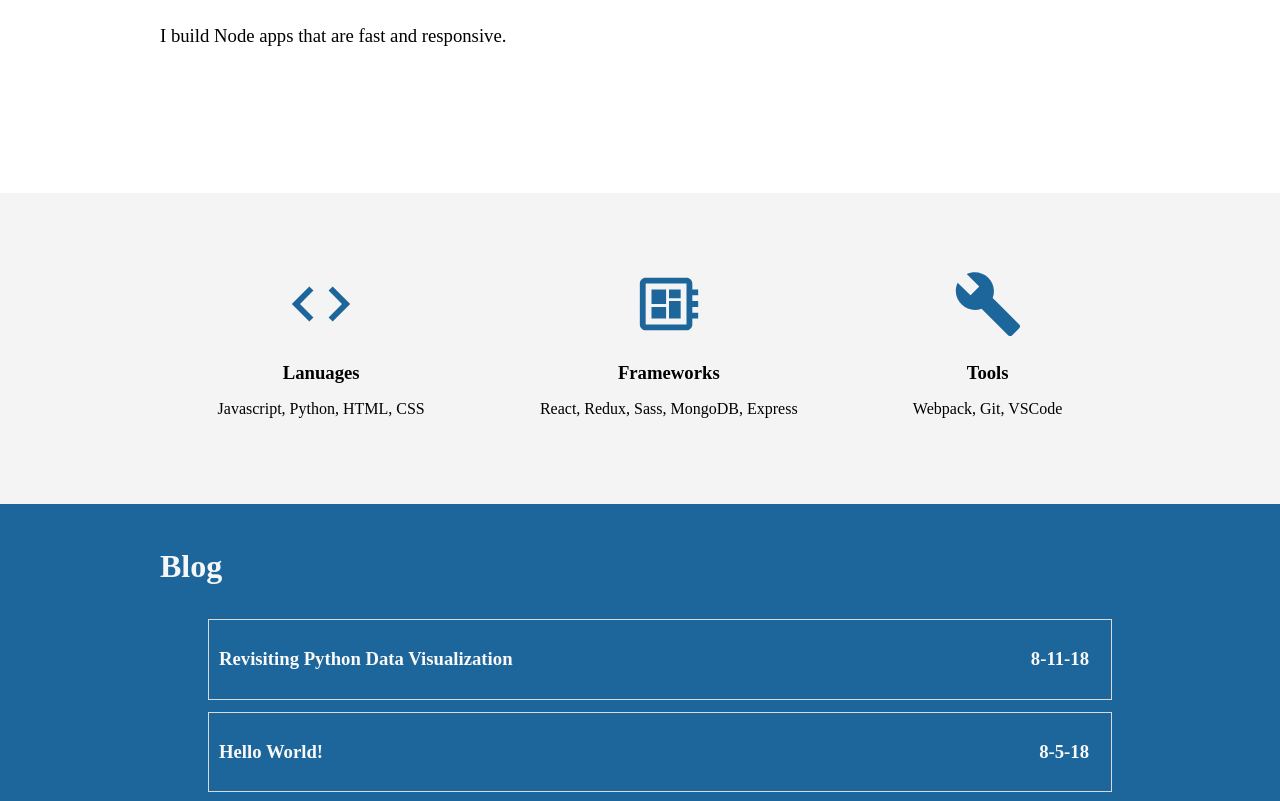
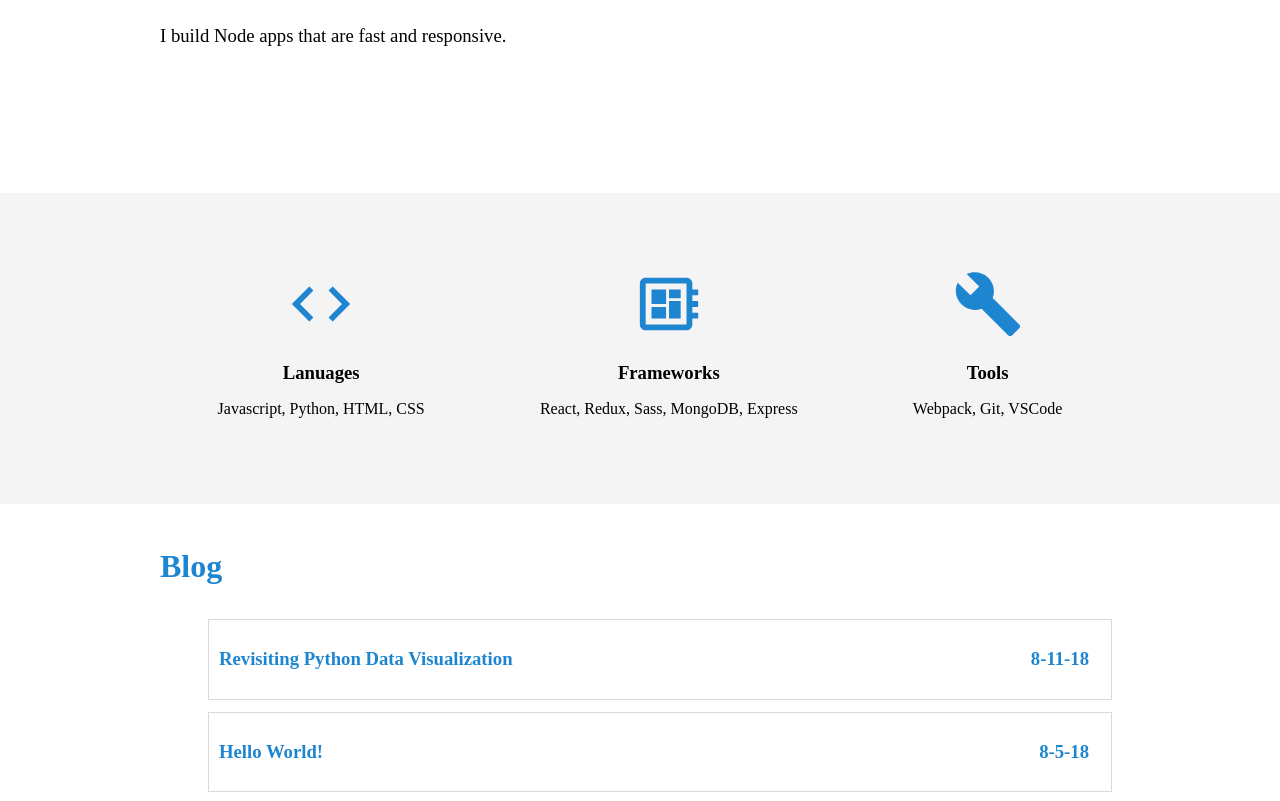
Before and after one commit to dacrands/gatsby-blog, a Gatsby site: page / in a window 1280 px wide. Shown: the part 209-1010 px from the top of the page. Built offline with nearby package versions, Linux system fonts and the light colour scheme; Gatsby itself is replaced by a stand-in of ours.

Commit message:
Color scheme changes, new blue, back buttons

```diff
--- a/src/pages/index.js
+++ b/src/pages/index.js
@@ -31,7 +31,7 @@ const Landing = styled.div.attrs({
 `;
 
 const H1 = styled.h1.attrs({
-  color: props => props.color || '#1d669b'
+  color: props => props.color || '#1e85d0'
 })`
   color: ${props => props.color}
   // color: white;
@@ -100,10 +100,12 @@ const StyledLink = styled(Link)`
   justify-content: space-between;
   transition: all 200ms ease;
   text-decoration: none;
-  color: #f9f9f9;
+  color: #1e85d0;
+  // color: rgb(35,40,45);
   &:hover {
     background: #ffffff;
-    color: #1d669b;
+    color: rgb(35,40,45);
+    // color: #1e85d0;
   }
 `;
 
@@ -139,7 +141,7 @@ const IndexPage = ({ data }) => (
             style={{
               width: "100px",
               height: "70px",
-              fill: "#1d669b"
+              fill: "#1e85d0"
             }}
           />
           <h3>Lanuages</h3>
@@ -150,7 +152,7 @@ const IndexPage = ({ data }) => (
             style={{
               width: "100px",
               height: "70px",
-              fill: "#1d669b"
+              fill: "#1e85d0"
             }}
           />
           <h3>Frameworks</h3>
@@ -161,7 +163,7 @@ const IndexPage = ({ data }) => (
             style={{
               width: "100px",
               height: "70px",
-              fill: "#1d669b"
+              fill: "#1e85d0"
             }}
           />
           <h3>Tools</h3>
@@ -171,10 +173,10 @@ const IndexPage = ({ data }) => (
     </LandingWrapper>
 
     <LandingWrapper>
-    <Landing Landing bg="#1d669b">
+    <Landing>
       </Landing>
       <LandingContainer>
-      <H1 color="#f6f6f6">Blog</H1>
+      <H1>Blog</H1>
       <Ul>
         {
           data.allMarkdownRemark.edges.map(post => (
@@ -190,6 +192,8 @@ const IndexPage = ({ data }) => (
           ))
         }
       </Ul>
+
+      <Link to="/blog">Blog page &rarr;</Link>
       </LandingContainer>
     </LandingWrapper>
 
--- a/src/templates/post.js
+++ b/src/templates/post.js
@@ -1,6 +1,7 @@
 import React from 'react';
 import Helmet from 'react-helmet';
 import styled from 'styled-components';
+import { Link } from 'react-router-dom';
 
 const Tags = styled.ul`
   // outline: 4px dashed red;
@@ -41,6 +42,7 @@ export default function Template({ data }){
         }
       </Tags>
       <div dangerouslySetInnerHTML={{__html: post.html}} />
+      <Link to="/blog">&larr; Blogs page</Link>
     </div>
   )
 };
```
Also changed, not shown: src/components/header.js (+8 -3 lines), src/pages/blog.js (+6 -6 lines).
